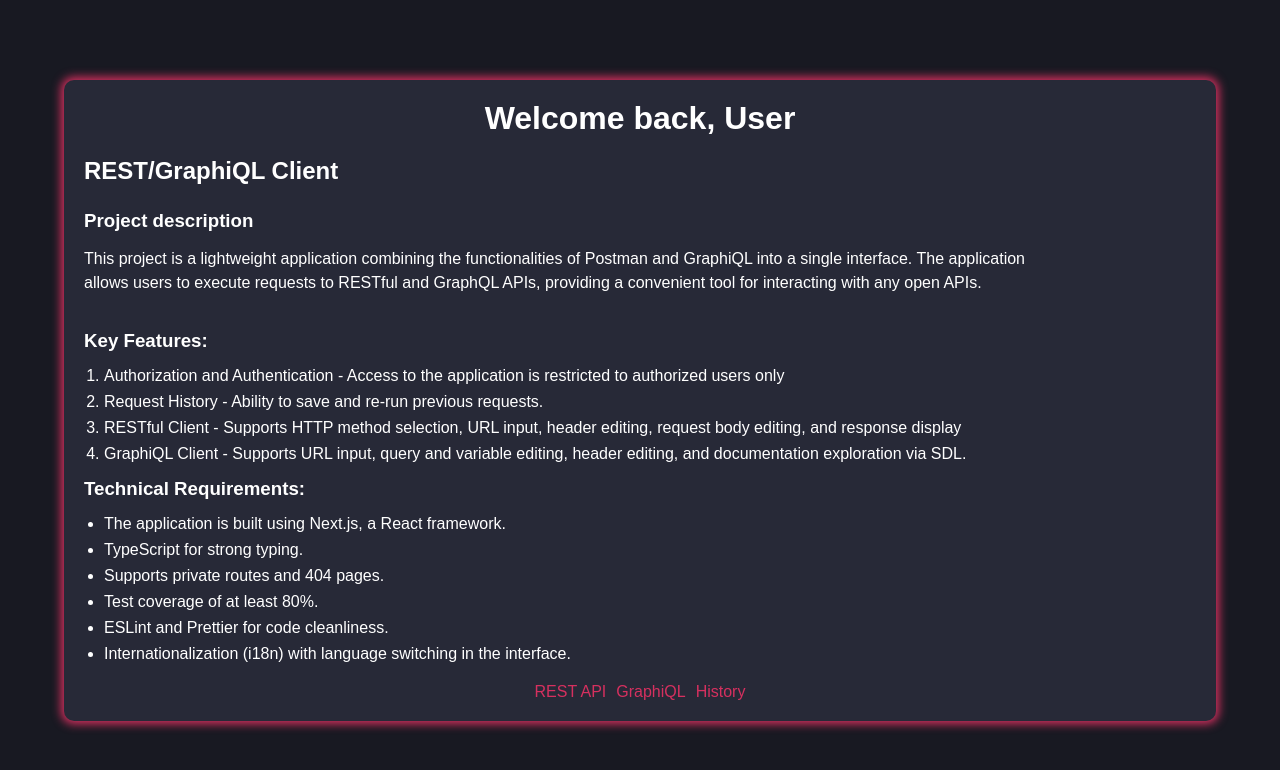
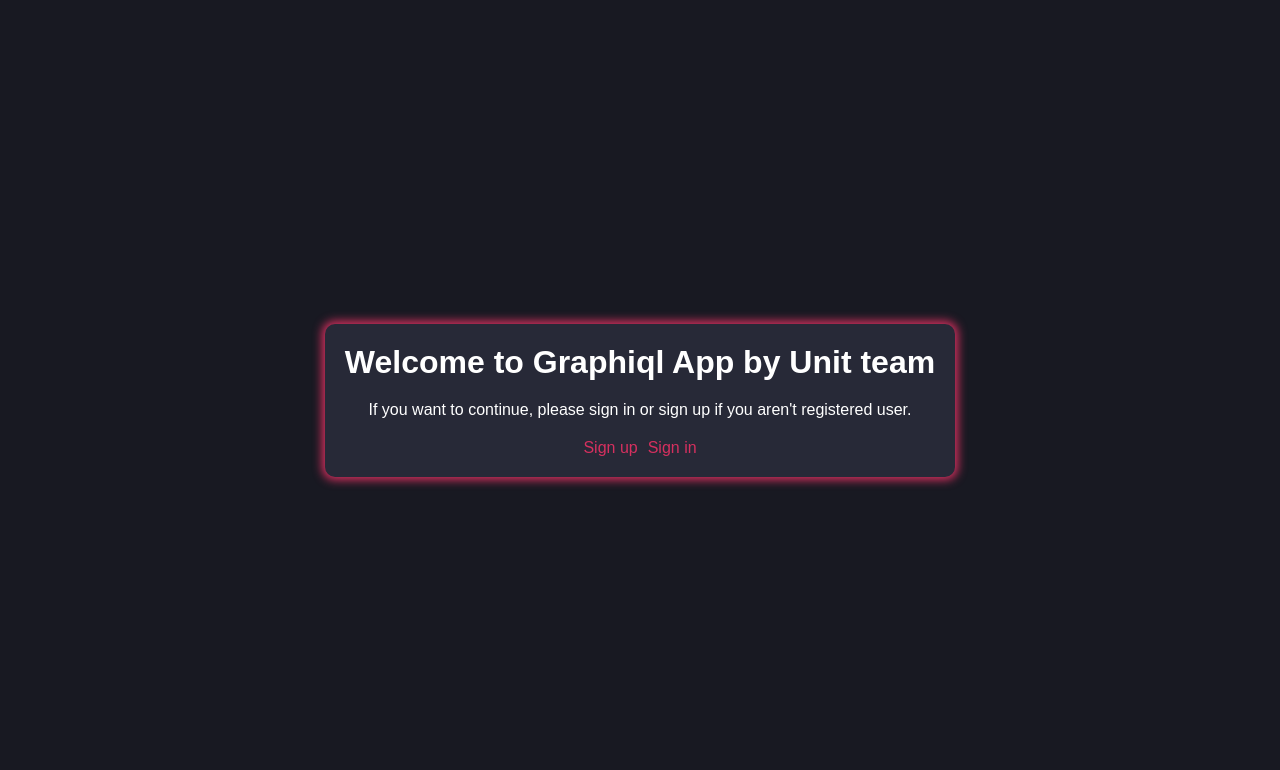
Before and after one commit to Ivan-rom/graphiql-app, a Next.js app: page /en in a window 1280 px wide. Shown: the top 770 px of the page. Built offline with nearby package versions, Linux system fonts and the light colour scheme.

Commit message:
fix: syntax updates and minor refactored

```diff
--- a/src/app/StoreProvider/StoreProvider.tsx
+++ b/src/app/StoreProvider/StoreProvider.tsx
@@ -3,11 +3,10 @@
 import { Provider } from 'react-redux';
 import { store } from '@/store/store';
 
-export default function StoreProvider({ children }: { children: React.ReactNode }) {
-
-    return (
-        <Provider store={store}>
-            {children}
-        </Provider>
-    );
+export default function StoreProvider({
+  children,
+}: {
+  children: React.ReactNode;
+}) {
+  return <Provider store={store}>{children}</Provider>;
 }
--- a/src/app/[lang]/page.tsx
+++ b/src/app/[lang]/page.tsx
@@ -5,8 +5,8 @@ import { Routes } from '@/helpers/enums';
 import WelcomeDescription from '@/components/WelcomeDescription/WelcomeDescription';
 
 export default function Home() {
-  const t = useTranslations();
-  const isAuthorized = true;
+  const t = useTranslations('HomePage');
+  const isAuthorized = false;
   const userName = 'User';
 
   return (
@@ -16,39 +16,39 @@ export default function Home() {
           {isAuthorized ? (
             <>
               <h1 className={styles.title}>
-                {t('HomePage.welcomeBack').concat(userName)}
+                {t('welcomeBack').concat(userName)}
               </h1>
               <WelcomeDescription />
               <div className={styles.links}>
                 <Link className={styles.link} href={'#'}>
-                  {t('HomePage.mainLinks.restApi')}
+                  {t('mainLinks.restApi')}
                 </Link>
                 <Link href={'#'} className={styles.link}>
-                  {t('HomePage.mainLinks.graphiQL')}
+                  {t('mainLinks.graphiQL')}
                 </Link>
                 <Link className={styles.link} href={'#'}>
-                  {t('HomePage.mainLinks.history')}
+                  {t('mainLinks.history')}
                 </Link>
               </div>
             </>
           ) : (
             <>
-              <h1 className={styles.title}>{t('HomePage.title')}</h1>
-              <p className={styles.text}>{t('HomePage.unauthorized')}</p>
+              <h1 className={styles.title}>{t('title')}</h1>
+              <p className={styles.text}>{t('unauthorized')}</p>
               <div className={styles.links}>
                 <Link
                   className={styles.link}
                   href={Routes.signUp}
                   prefetch={false}
                 >
-                  {t('HomePage.authLinks.signUp')}
+                  {t('authLinks.signUp')}
                 </Link>
                 <Link
                   className={styles.link}
                   href={Routes.signIn}
                   prefetch={false}
                 >
-                  {t('HomePage.authLinks.signIn')}
+                  {t('authLinks.signIn')}
                 </Link>
               </div>
             </>
--- a/src/components/WelcomeDescription/WelcomeDescription.tsx
+++ b/src/components/WelcomeDescription/WelcomeDescription.tsx
@@ -3,8 +3,9 @@ import { useTranslations } from 'next-intl';
 
 export default function WelcomeDescription() {
   const tDescription = useTranslations('HomePage.description');
-  const tList = tDescription.raw('list') as string[];
-  const tSecondList = tDescription.raw('secondList') as string[];
+  const tList: string[] = tDescription.raw('list');
+  const tSecondList: string[] = tDescription.raw('secondList');
+
   return (
     <div className={styles.description}>
       <h2 className={styles.title}>{tDescription('title')}</h2>
@@ -12,7 +13,7 @@ export default function WelcomeDescription() {
       <p className={styles.text}>{tDescription('text')}</p>
       <h3 className={styles.subtitle}>{tDescription('listSubtitle')}</h3>
       <ol className={styles.list}>
-        {tList.map((item: string, index: number) => (
+        {tList.map((item, index) => (
           <li key={index} className={styles.listItem}>
             {item}
           </li>
@@ -20,7 +21,7 @@ export default function WelcomeDescription() {
       </ol>
       <h3 className={styles.subtitle}>{tDescription('secondListSubtitle')}</h3>
       <ul className={styles.list}>
-        {tSecondList.map((item: string, index: number) => (
+        {tSecondList.map((item, index) => (
           <li key={index} className={styles.listItem}>
             {item}
           </li>
--- a/src/helpers/types.ts
+++ b/src/helpers/types.ts
@@ -1,4 +1,4 @@
-import { RequestMethods } from "@/helpers/enums";
+import { RequestMethods } from '@/helpers/enums';
 
 export type HeadersRequest = {
   [key: string]: string;
--- a/src/store/features/requestSlice.ts
+++ b/src/store/features/requestSlice.ts
@@ -28,6 +28,5 @@ export const requestSlice = createSlice({
   },
 });
 
-export const { setURL, setMethod, setBody, setHeader } =
-  requestSlice.actions;
+export const { setURL, setMethod, setBody, setHeader } = requestSlice.actions;
 export default requestSlice.reducer;
--- a/src/styles/globals.css
+++ b/src/styles/globals.css
@@ -4,6 +4,7 @@
   --accent-color: #d6305f;
   --text-color: #ffffff;
   --error-color: #ff5555;
+
   --border-radius: 10px;
 }
 
```
